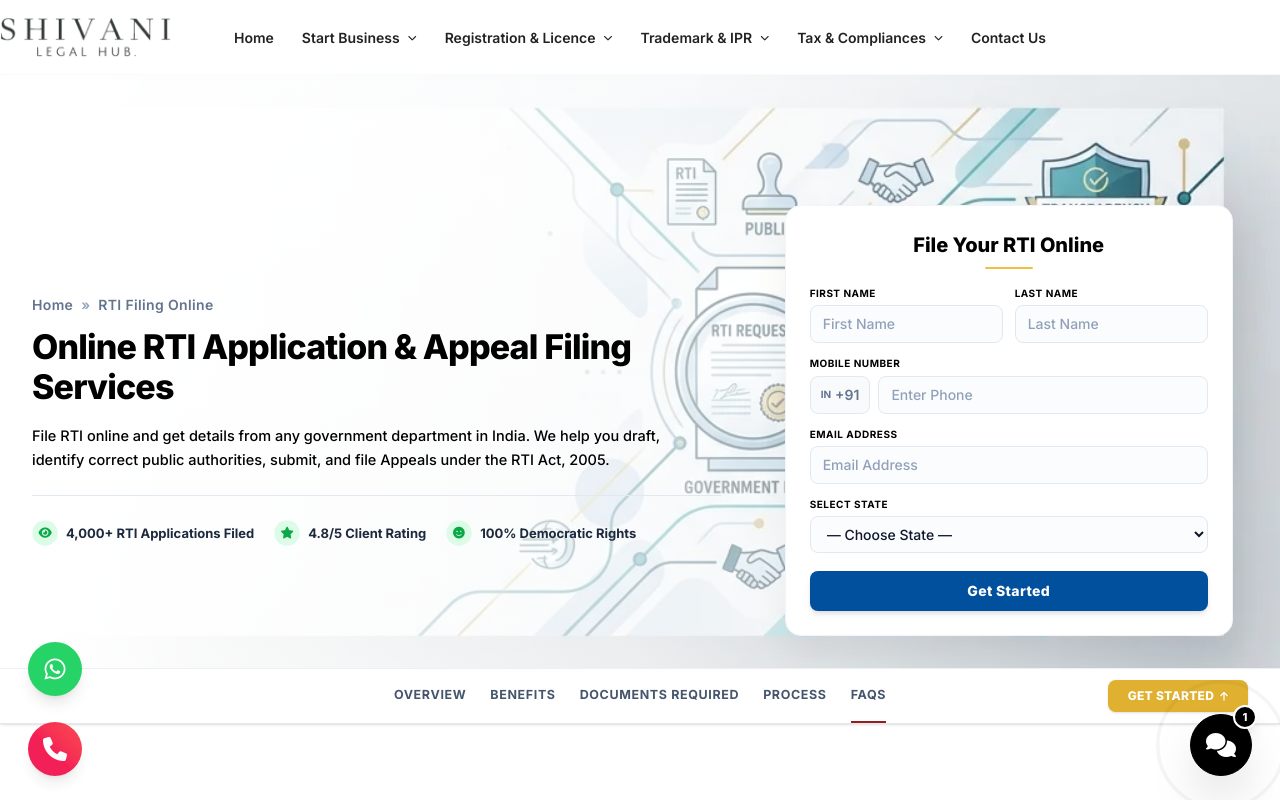
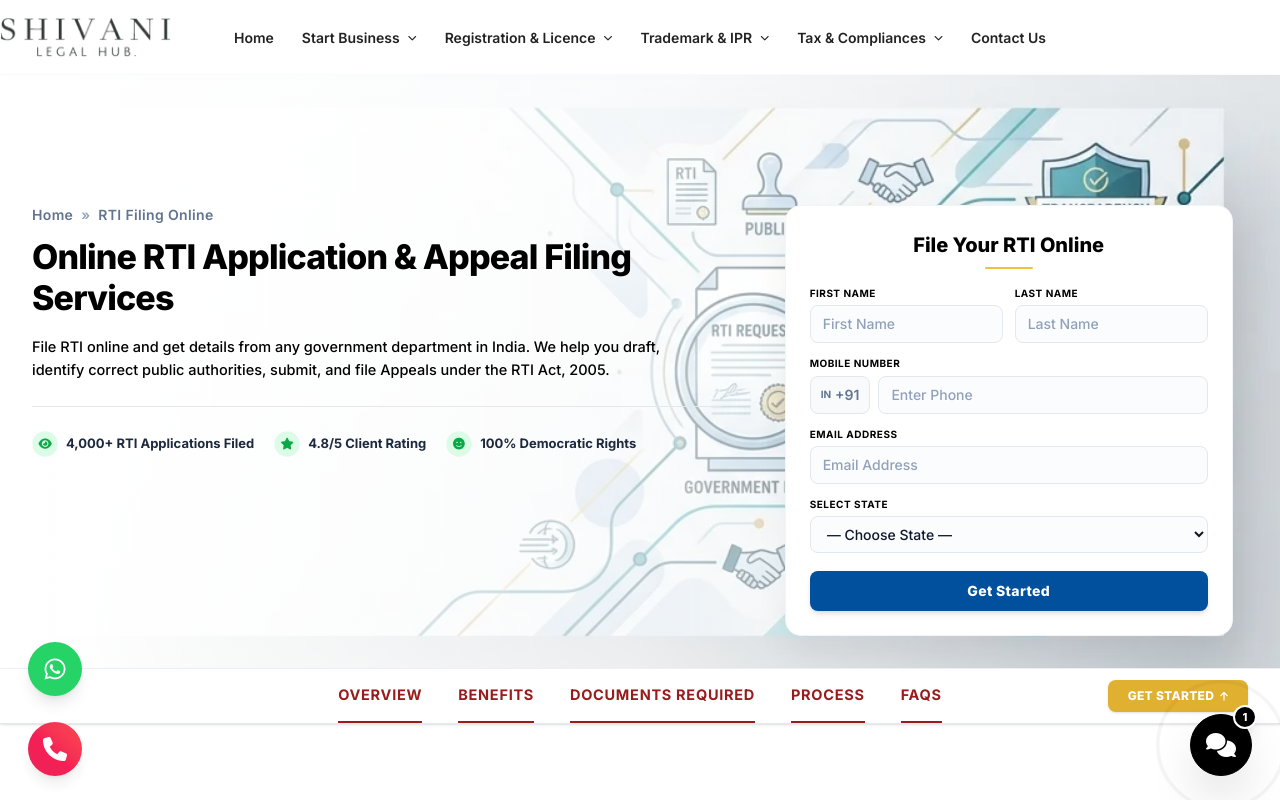
Before and after one commit to bhumikesh2628/shivani-digital-hub, a React (Vite) app in the folder frontend-react/: page /rti-filing in a window 1280 px wide. Shown: the top 800 px of the page. Built offline with nearby package versions, Linux system fonts and the light colour scheme.

Commit message:
Optimize service page layout: align heroes to the top and stylize navigation tabs

```diff
--- a/frontend-react/src/index.css
+++ b/frontend-react/src/index.css
@@ -339,9 +339,31 @@ section.pt-\[110px\] {
   padding-top: 95px !important;
 }
 
+/* Align heading and content to the top instead of centering them vertically */
+section.pt-\[110px\] .grid.items-center {
+  align-items: flex-start !important;
+}
+
 @media (min-width: 768px) {
   section.pt-\[110px\] {
     padding-top: 130px !important;
     padding-bottom: 2rem !important;
   }
 }
+
+/* Service Page Sticky Secondary Nav Bar tab adjustments */
+.sticky.z-\[990\] ul {
+  gap: 2.25rem !important; /* Increase gap between tabs */
+}
+
+.sticky.z-\[990\] a {
+  font-size: 14.5px !important; /* Increase size a little */
+  color: #dc2626 !important; /* Make text full red in color */
+  font-weight: 700 !important; /* Keep it bold */
+}
+
+.sticky.z-\[990\] a:hover,
+.sticky.z-\[990\] a[class*="text-[#991b1b]"] {
+  color: #991b1b !important; /* Hover & active tab color: darker red */
+  border-bottom-color: #991b1b !important;
+}
```
